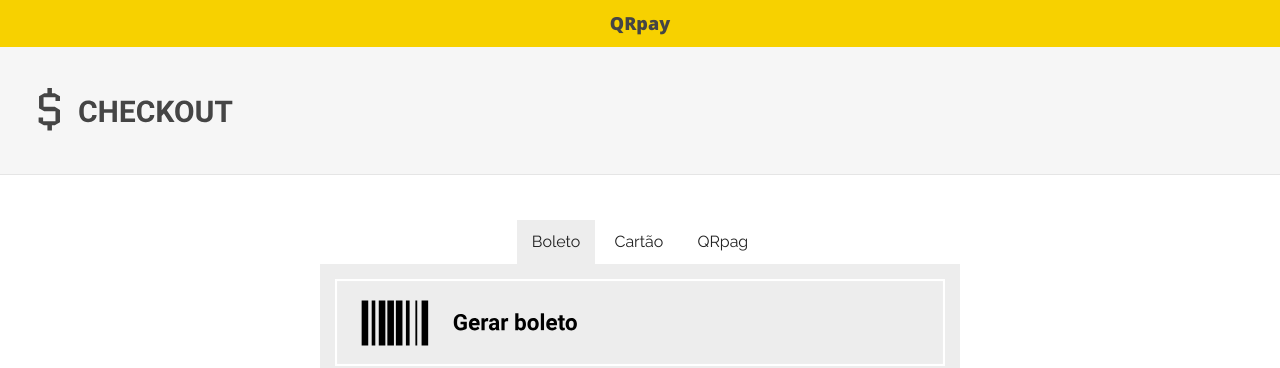
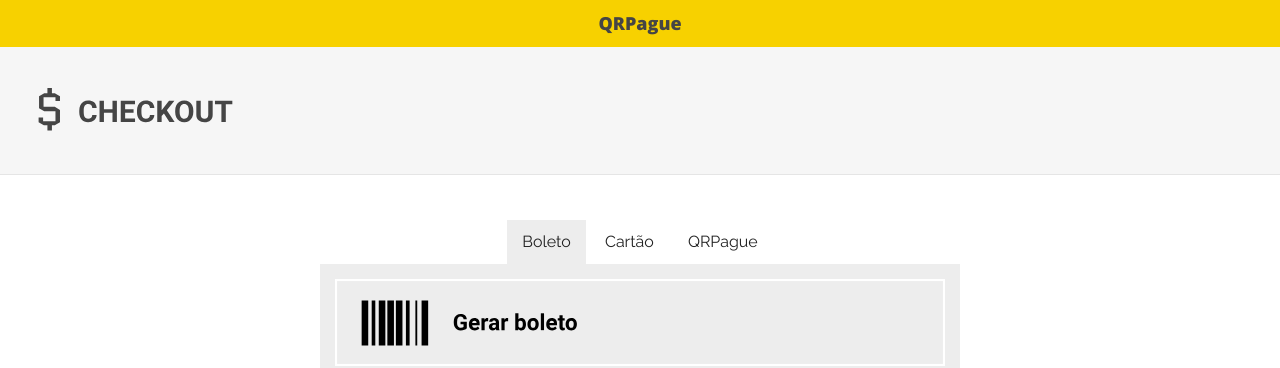
Before and after one commit to qrpague/qrpague-loja, a website: page public/checkout.html in a window 1280 px wide. Shown: the top 368 px of the page. Drawn offline with nearby package versions, Linux system fonts and the light colour scheme.

Commit message:
Changing labels from "QRPay" to "QRPague"

```diff
--- a/public/checkout.html
+++ b/public/checkout.html
@@ -8,7 +8,7 @@
   </head>
   <body>
     <header class="header"><a href="index.html">
-        <h2>QRpay</h2></a></header>
+        <h2>QRPague</h2></a></header>
     <nav class="navbar">
       <ul>
         <li><a href="">Categoria</a></li>
@@ -24,7 +24,7 @@
 <ul class="tabs">
 <li class="tab-link current" data-tab="tab-1">Boleto</li>
 <li class="tab-link" data-tab="tab-2">Cartão</li>
-<li class="tab-link" data-tab="tab-3">QRpag</li>
+<li class="tab-link" data-tab="tab-3">QRPague</li>
 </ul>
 <div id="tab-1" class="tab-content current"><img src="images/gerar-boleto.svg" alt=""></div>
 <div id="tab-2" class="tab-content"><img src="images/cartao-credito.svg" alt=""></div>
```
Also changed, not shown: public/carrinho.html (+1 -1 lines), public/checkout-sucesso.html (+1 -1 lines), public/detalhes_produto.html (+1 -1 lines), public/index.html (+1 -1 lines).
